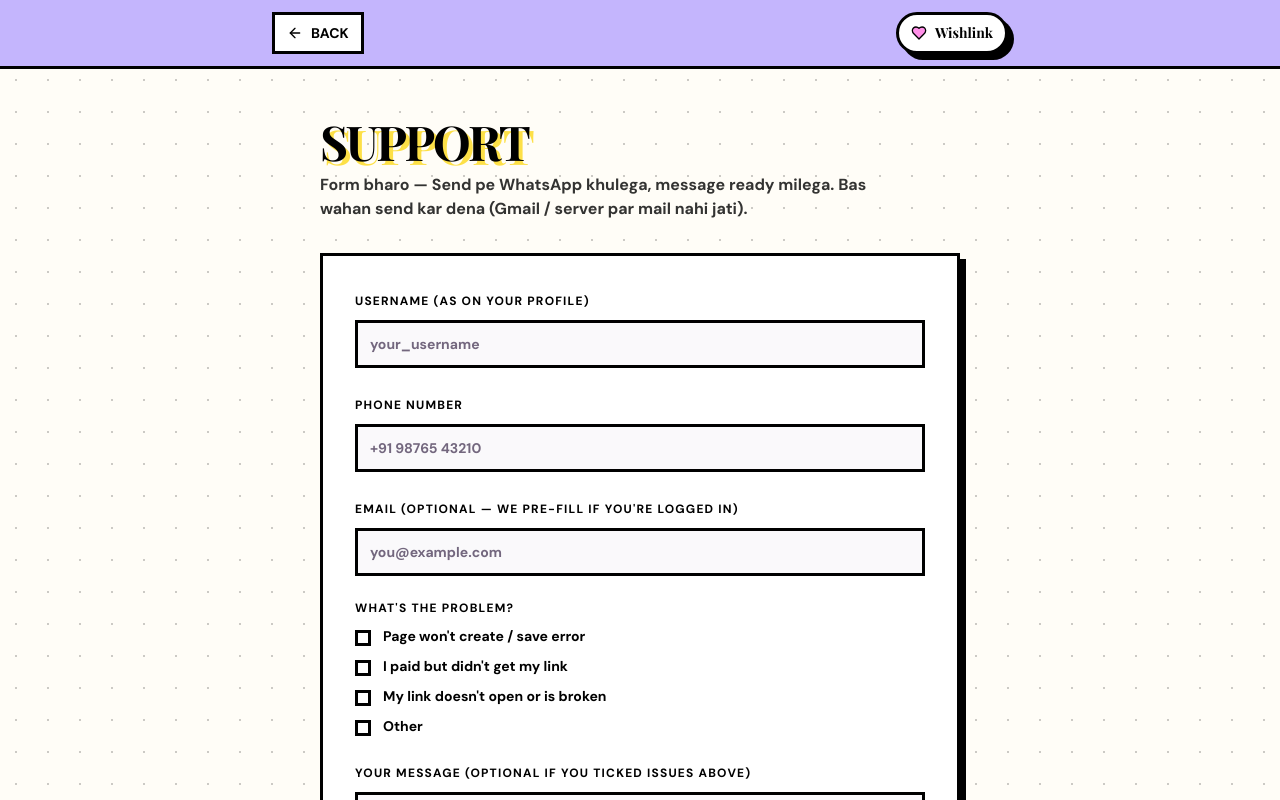
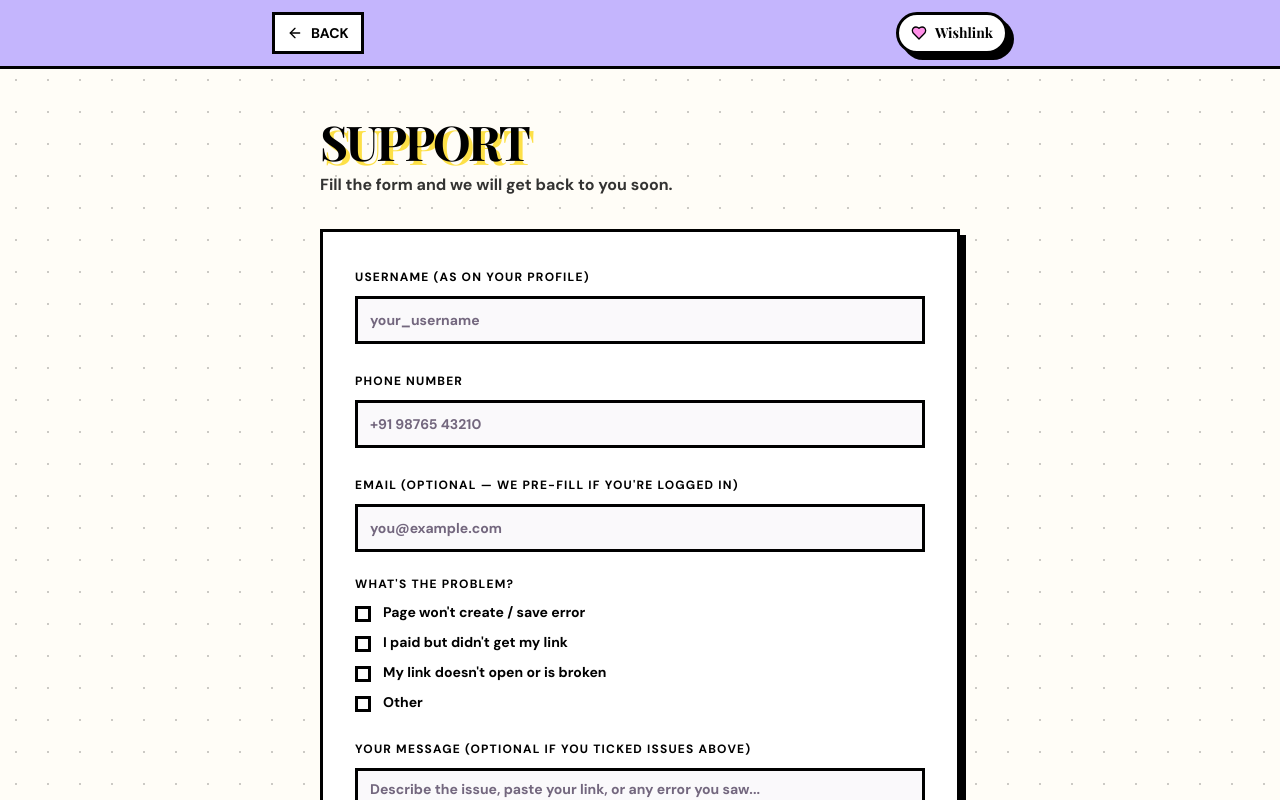
Before and after one commit to nakul8920/love-link-lovable, a React (Vite) app: page /support in a window 1280 px wide. Shown: the top 800 px of the page. Built offline with nearby package versions, Linux system fonts and the light colour scheme; no server answers.

Commit message:
changes in support link

```diff
--- a/src/pages/SupportPage.tsx
+++ b/src/pages/SupportPage.tsx
@@ -206,7 +206,7 @@ const SupportPage = () => {
           Support
         </h1>
         <p className="text-sm sm:text-base font-bold text-black/80 mb-8 max-w-xl">
-          Form bharo — Send pe WhatsApp khulega, message ready milega. Bas wahan send kar dena (Gmail / server par mail nahi jati).
+          Fill the form and we will get back to you soon.
         </p>
 
         <form onSubmit={handleSubmit} className={`bg-white ${brutalBorder} ${brutalShadow} p-4 sm:p-8 space-y-6`}>
```
